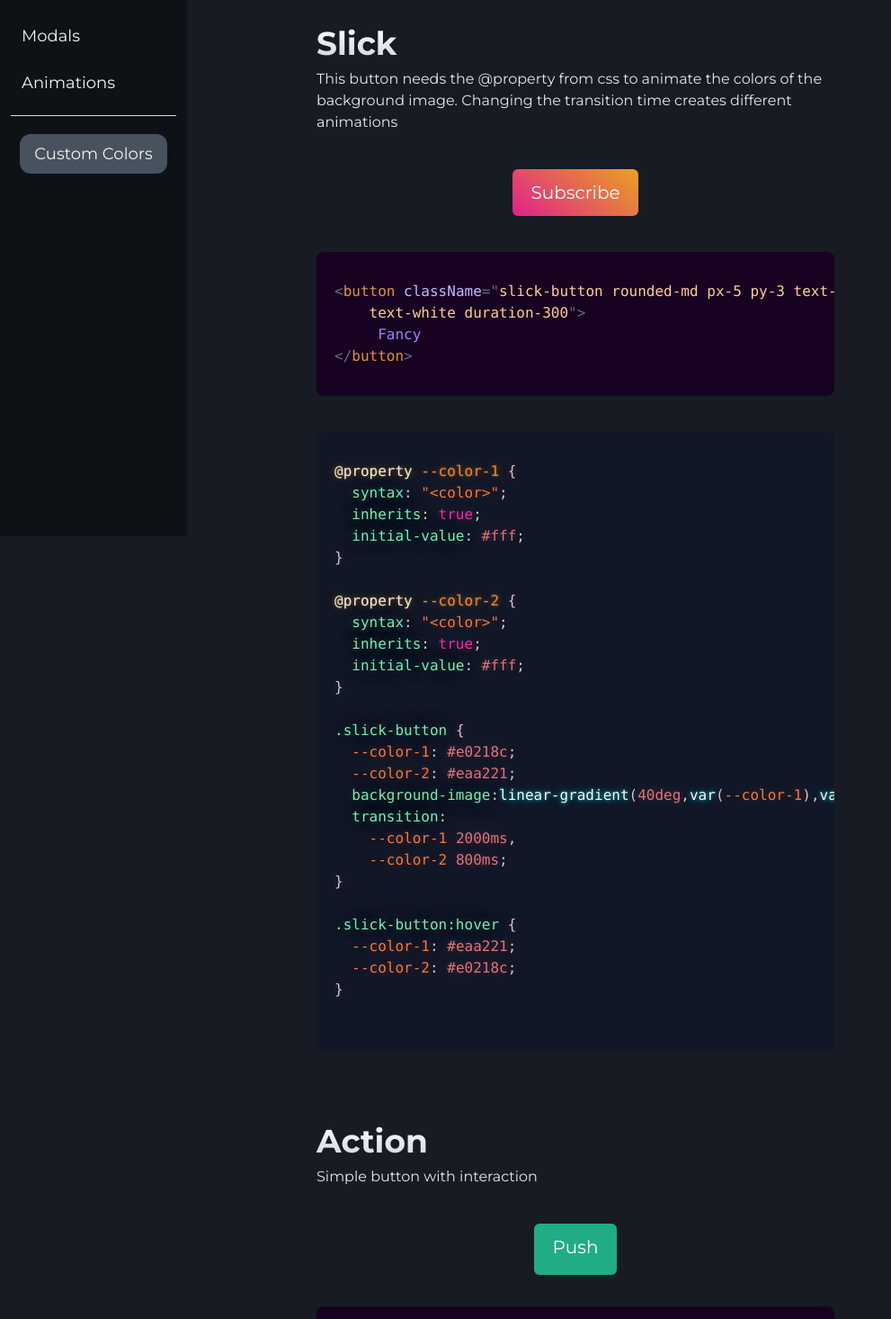
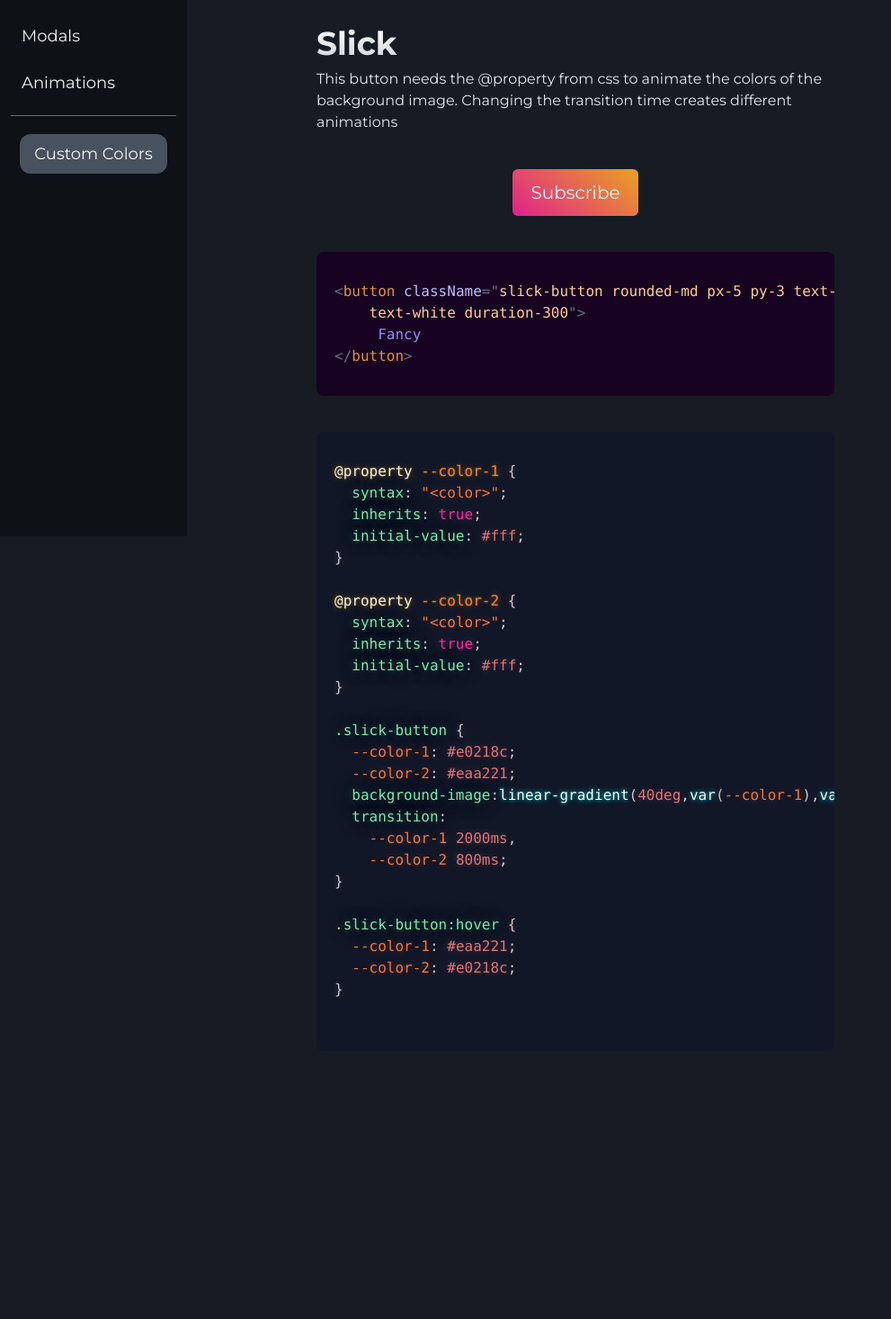
Before and after one commit to pa-ku/quantum_ui, a React (Vite) app: page /buttons in a window 1280 px wide. Shown: the part 204-1670 px from the top of the page at 90% size, without its empty margins (0-991 px from the left). After the commit the page ends 1484 px from the top, so only its background shows below. Built offline with nearby package versions, Linux system fonts and the light colour scheme.

Commit message:
updated buttons, removed and cards in the top

```diff
--- a/src/components/NavLinks.jsx
+++ b/src/components/NavLinks.jsx
@@ -2,10 +2,10 @@ import { useNavigate } from "react-router-dom";
 export default function NavLinks() {
   return (
     <>
+      <LinkComponent to={"/cards"}>Cards</LinkComponent>
       <LinkComponent to={"/buttons"}>Buttons</LinkComponent>
       <LinkComponent to={"/checkboxes"}>Checkboxes</LinkComponent>
       <LinkComponent to={"/inputs"}>Inputs</LinkComponent>
-      <LinkComponent to={"/cards"}>Cards</LinkComponent>
       <LinkComponent to={"/modals"}>Modals</LinkComponent>
       <LinkComponent to={"/animations"}>Animations</LinkComponent>
       {/*<LinkComponent to={"/forms"}>Forms</LinkComponent> */}
--- a/src/components/SideBar.jsx
+++ b/src/components/SideBar.jsx
@@ -20,7 +20,7 @@ export default function SideBar() {
         className={`fixed top-0 z-20 hidden h-svh w-52 flex-col gap-5 rounded-none bg-[var(--dark-200)] px-3 py-5 text-lg text-white opacity-95 md:flex`}
       >
         <NavLinks />
-        <hr />
+        <hr className="border-slate-500" />
 
         <div className="relative flex items-center justify-center">
           <input
--- a/src/pages/Buttons.jsx
+++ b/src/pages/Buttons.jsx
@@ -12,12 +12,7 @@ export default function Buttons() {
         <Slick_button />
       </ComponentTemplate>
 
-      <ComponentTemplate
-        title={"Action"}
-        text={"Simple button with interaction"}
-      >
-        <ActionButton />
-      </ComponentTemplate>
+
 
     </>
   );
```
